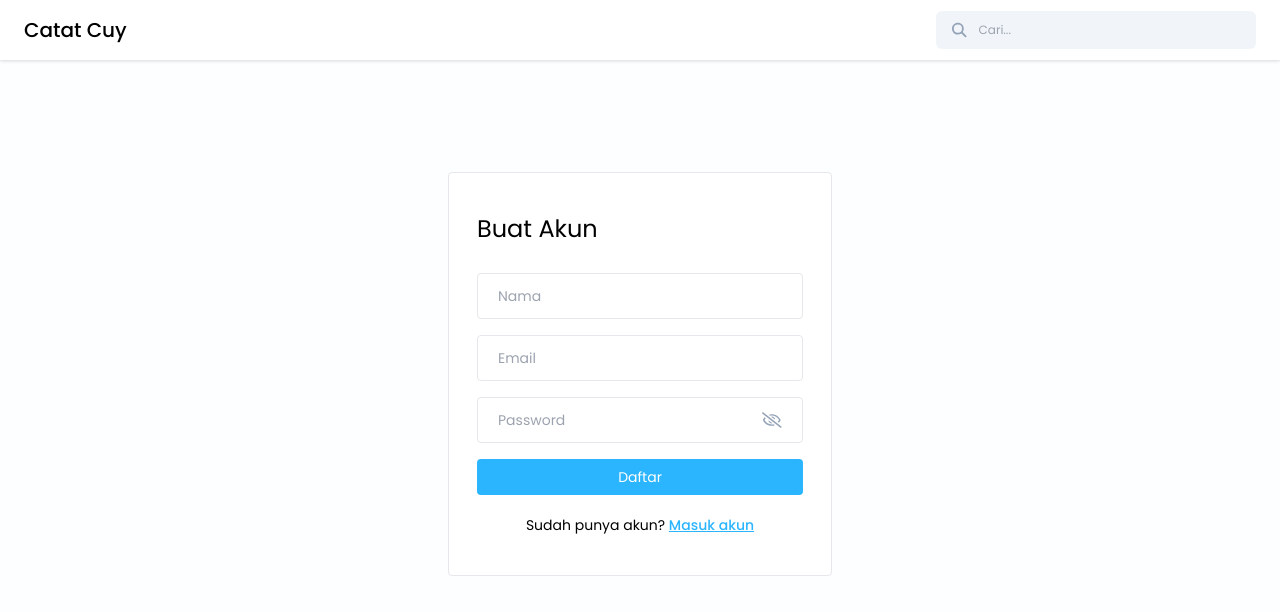
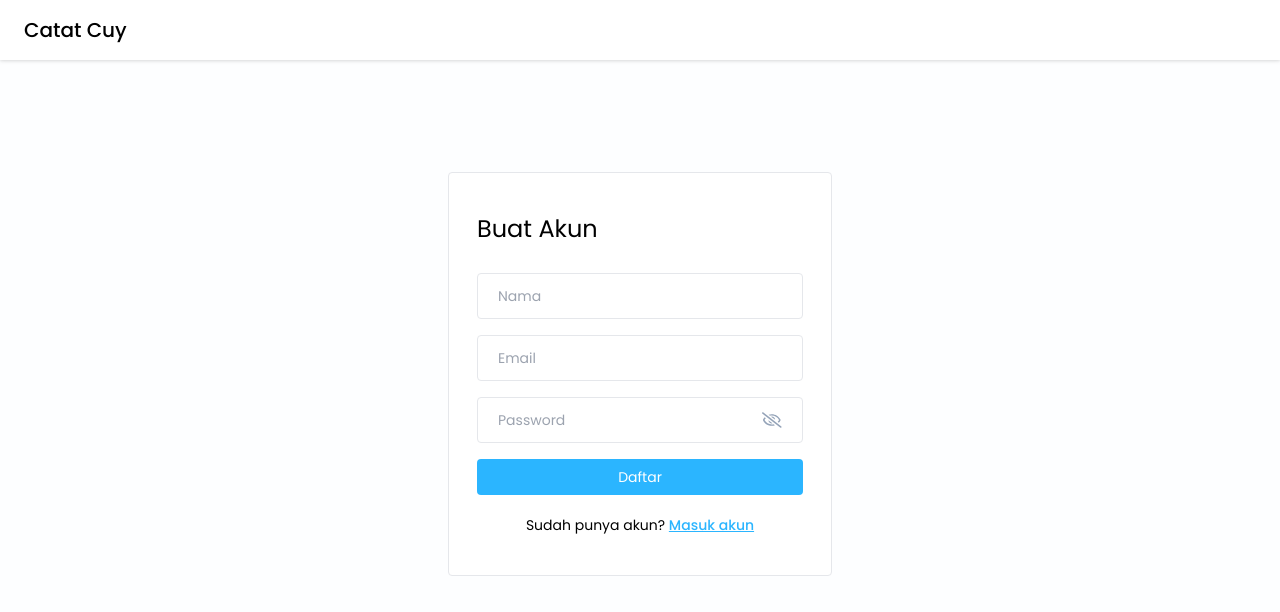
Before and after one commit to MuhamadRifkii/catat-cuy, a React (Vite) app: page /signup in a window 1280 px wide. Shown: the top 612 px of the page. Built offline with nearby package versions, Linux system fonts and the light colour scheme; no server answers.

Commit message:
feat(search): add search filter

```diff
--- a/src/component/Navbar/Navbar.jsx
+++ b/src/component/Navbar/Navbar.jsx
@@ -2,12 +2,10 @@
 import { useNavigate } from "react-router-dom";
 import Profile from "../Cards/Profile";
 import Searchbar from "../Searchbar/Searchbar";
-import { useState } from "react";
 import { useDispatch } from "react-redux";
 import { resetForm } from "../../store/actions/login.action";
 
-export default function Navbar({ userInfo }) {
-  const [searchQuery, setSearchQuery] = useState("");
+export default function Navbar({ userInfo, setFilter, filterValue }) {
   const navigate = useNavigate();
   const dispatch = useDispatch();
 
@@ -18,25 +16,25 @@ export default function Navbar({ userInfo }) {
   };
 
   const handleSearch = () => {
-    // navigate(`/search?query=${searchQuery}`);
+    // Implement any specific search action if needed
   };
 
   const onClearSearch = () => {
-    setSearchQuery("");
+    setFilter(""); // Clear the search filter
   };
 
   return (
-    <div className="bg-white flex items-center justify-between px-6 py-2 drop-shadow">
+    <div className="sticky top-0 z-50 bg-white flex items-center justify-between px-6 py-2 drop-shadow">
       <h2 className="text-xl font-medium text-black py-2">Catat Cuy</h2>
 
-      <Searchbar
-        value={searchQuery}
-        onChange={({ target }) => {
-          setSearchQuery(target.value);
-        }}
-        handleSearch={handleSearch}
-        onClearSearch={onClearSearch}
-      />
+      {userInfo && (
+        <Searchbar
+          value={filterValue} // Controlled input for filter value
+          onChange={(e) => setFilter(e.target.value)} // Update the search query
+          handleSearch={handleSearch}
+          onClearSearch={onClearSearch}
+        />
+      )}
 
       <Profile userInfo={userInfo} logout={logout} />
     </div>
```
